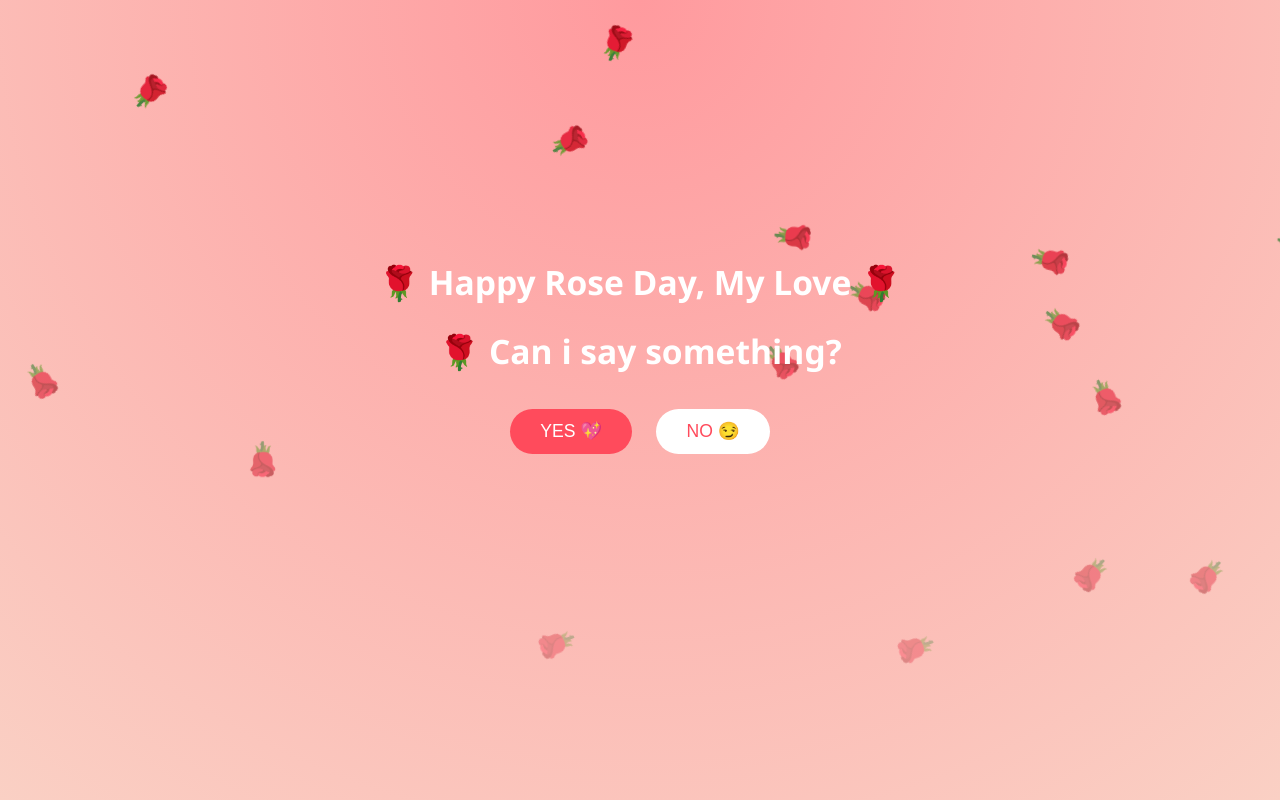
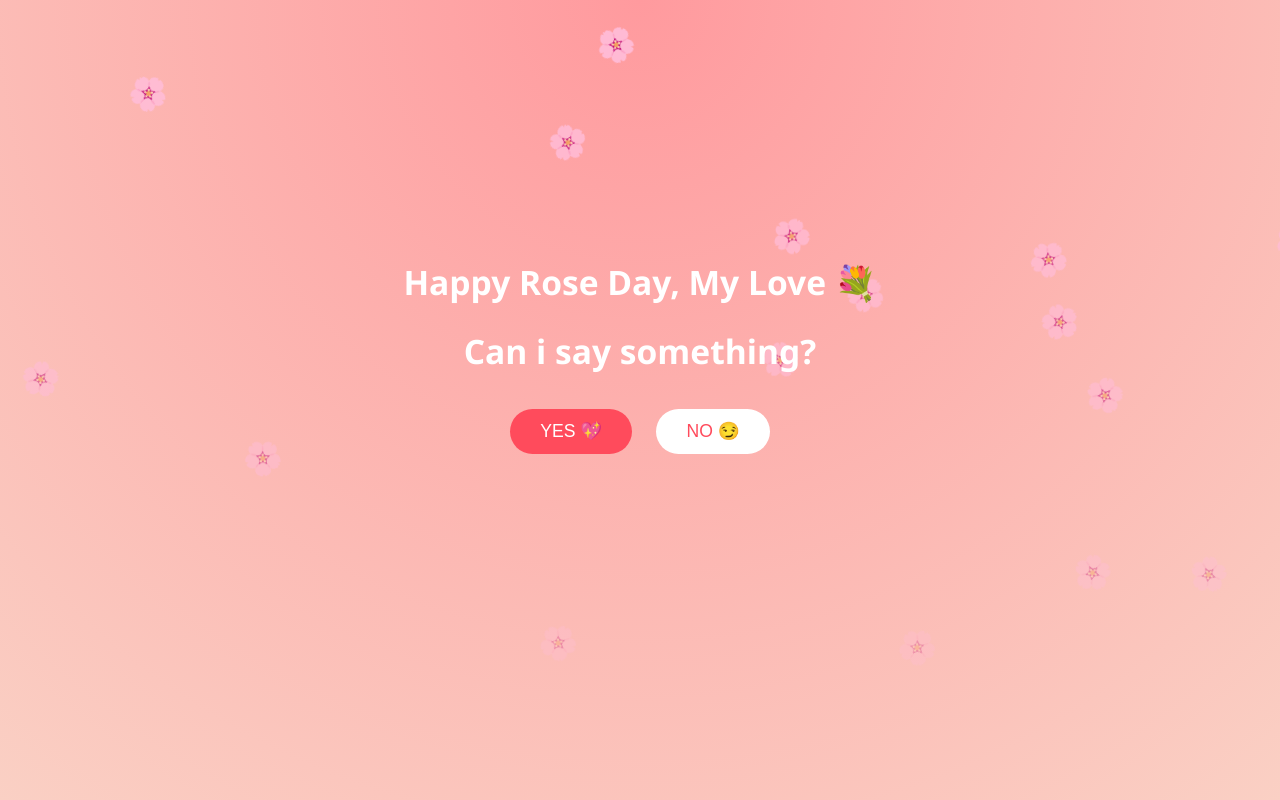
Before and after one commit to Reckson02/Rose-day, a plain HTML site: page index.html in a window 1280 px wide. Drawn offline with Linux system fonts and the light colour scheme.

Commit message:
Update index.html

```diff
--- a/index.html
+++ b/index.html
@@ -158,8 +158,8 @@ button:hover{
 <body>
 
 <div class="container">
-  <h1>🌹 Happy Rose Day, My Love 🌹</h1>
-   <h1>🌹 Can i say something? </h1>
+  <h1> Happy Rose Day, My Love 💐</h1>
+   <h1> Can i say something? </h1>
 
   <div class="buttons" id="btns">
     <button class="yes" onclick="celebrate()">YES 💖</button>
@@ -175,6 +175,7 @@ setInterval(()=>{
   const rose=document.createElement("div");
   rose.className="rose";
   rose.innerHTML="🌹";
+  rose.innerHTML="🌸";
   rose.style.left=Math.random()*100+"vw";
   rose.style.animationDuration=4+Math.random()*4+"s";
   document.body.appendChild(rose);
@@ -187,7 +188,7 @@ function celebrate(){
   const proposal=document.getElementById("proposal");
   proposal.innerHTML=`<div class="romantic-text" id="romanticText"></div>`;
 
-  const sentence="Just like a rose, your love adds color, fragrance, and meaning to my life in the most beautiful way. Every moment with you feels special, and my heart finds its peace whenever I think of you. Happy Rose Day to the one who makes my world bloom with love 💍❤️";
+  const sentence="Just like a rose, your love adds color, fragrance, and meaning to my life in the most beautiful way. Every moment with you feels special, and my heart finds its peace whenever I think of you. Happy Rose Day to the one who makes my world bloom with love ❤️";
   let i=0;
   const textBox=document.getElementById("romanticText");
 
```
